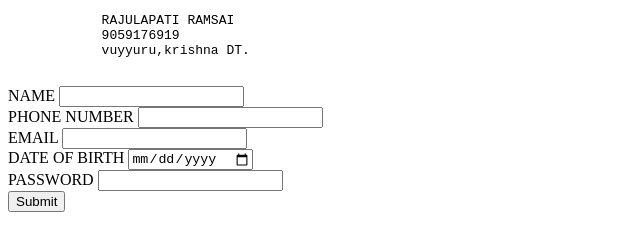
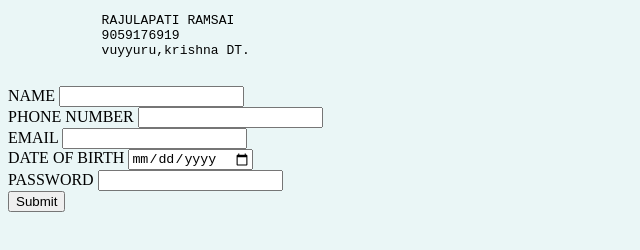
Before and after one commit to RRAMSAI/new, a plain HTML site: page contact.html in a window 1280 px wide. Shown: the whole page, without its empty margins (0-640 px from the left). Drawn offline with Linux system fonts and the light colour scheme.

Commit message:
Add files via upload

```diff
--- a/contact.html
+++ b/contact.html
@@ -3,6 +3,7 @@
     <META CHARSET="utf-8">
     <head>
         <title>CONTACT INFORMATION</title>
+        <link rel="stylesheet" href="styleS.css">
     </head>
     <body>
         <pre>
```
Also changed, not shown: animes_list.html (line endings or trailing spaces).
